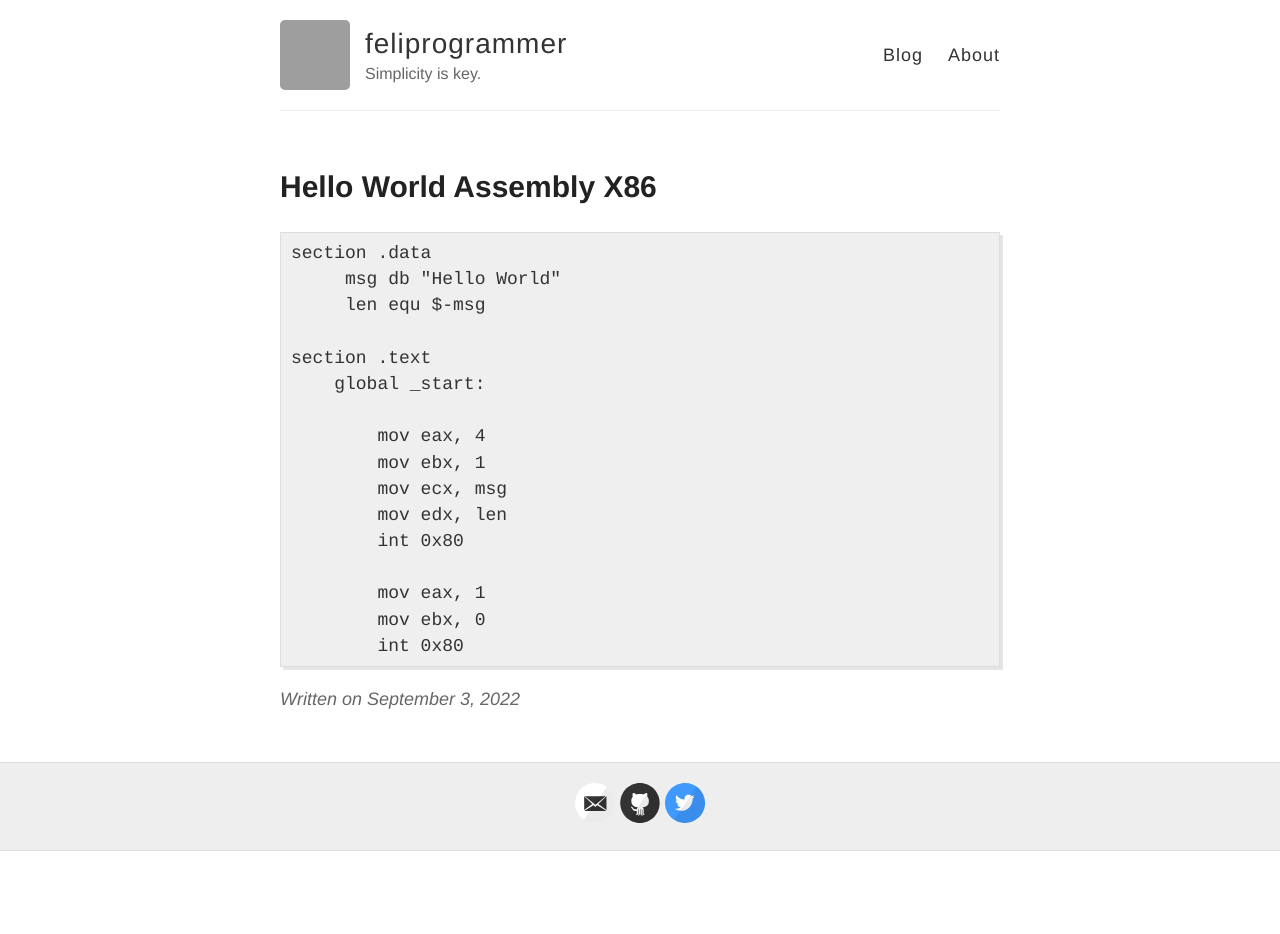
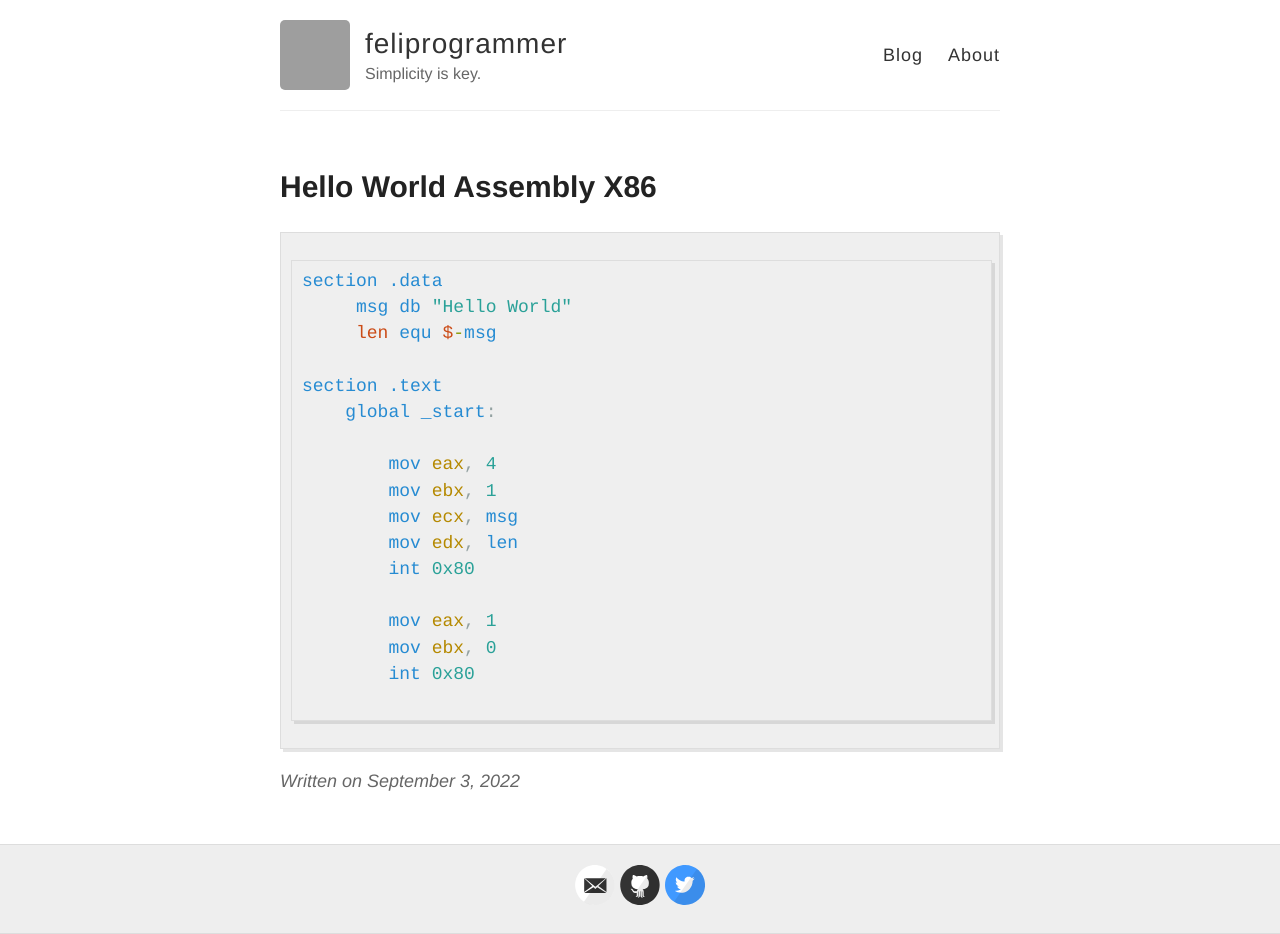
Before and after one commit to Feliprogrammer/feliprogrammer.github.io, a Jekyll site: the page built from _posts/2022-09-03-hello-world-assembly-x86.md, in a window 1280 px wide. Built offline with Jekyll 4.4.1, drawn with Linux system fonts in a browser that asks for light colours; our own code applies the rules of GitHub Pages for plain Markdown files; before the commit the page ends 900 px from its top, so only the background shows below that; grey boxes are pictures that could not be loaded.

Commit message:
Personal Blog

````diff
--- a/_posts/2022-09-03-hello-world-assembly-x86.md
+++ b/_posts/2022-09-03-hello-world-assembly-x86.md
@@ -1,4 +1,4 @@
-{% highlight assembly %}
+```nasm
 section .data
      msg db "Hello World"
      len equ $-msg
@@ -15,4 +15,5 @@ section .text
         mov eax, 1
         mov ebx, 0
         int 0x80
-{% endhighlight %}
+
+```
````
